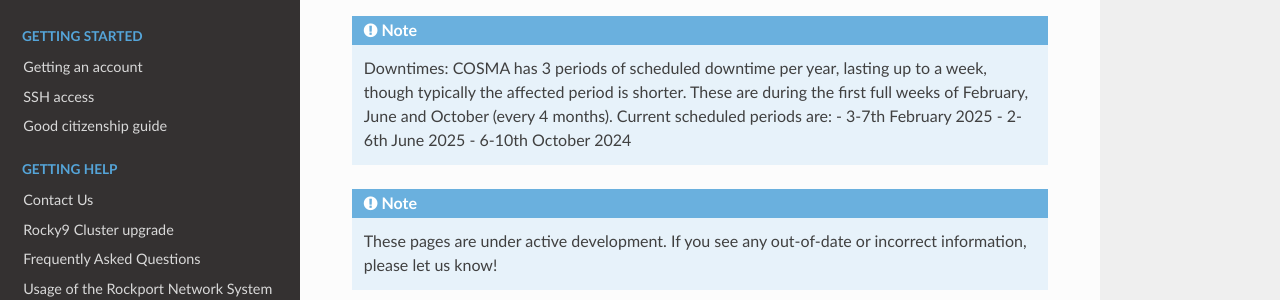
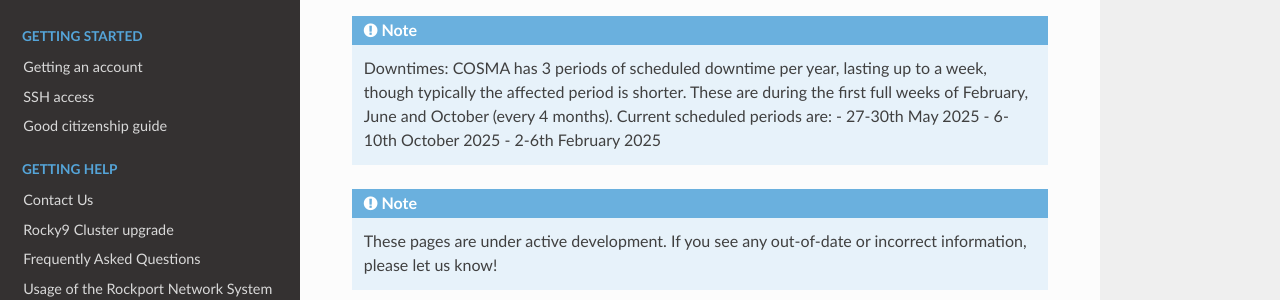
Before and after one commit to agb32/cosmadoc, a Sphinx documentation site: the page built from docs/source/index.rst, in a window 1280 px wide and 900 px high. Shown: the part 413-713 px from the top of the window. Built offline with Sphinx 7.4.7 and the Read the Docs theme 3.1.0, drawn with Linux system fonts in a browser that asks for light colours.

Commit message:
status-updated

```diff
--- a/docs/source/index.rst
+++ b/docs/source/index.rst
@@ -15,9 +15,9 @@
 .. note::
 
    Downtimes: COSMA has 3 periods of scheduled downtime per year, lasting up to a week, though typically the affected period is shorter. These are during the first full weeks of February, June and October (every 4 months). Current scheduled periods are:
-   - 3-7th February 2025
-   - 2-6th June 2025
-   - 6-10th October 2024
+   - 27-30th May 2025
+   - 6-10th October 2025
+   - 2-6th February 2025
 
 .. note::
 
```
